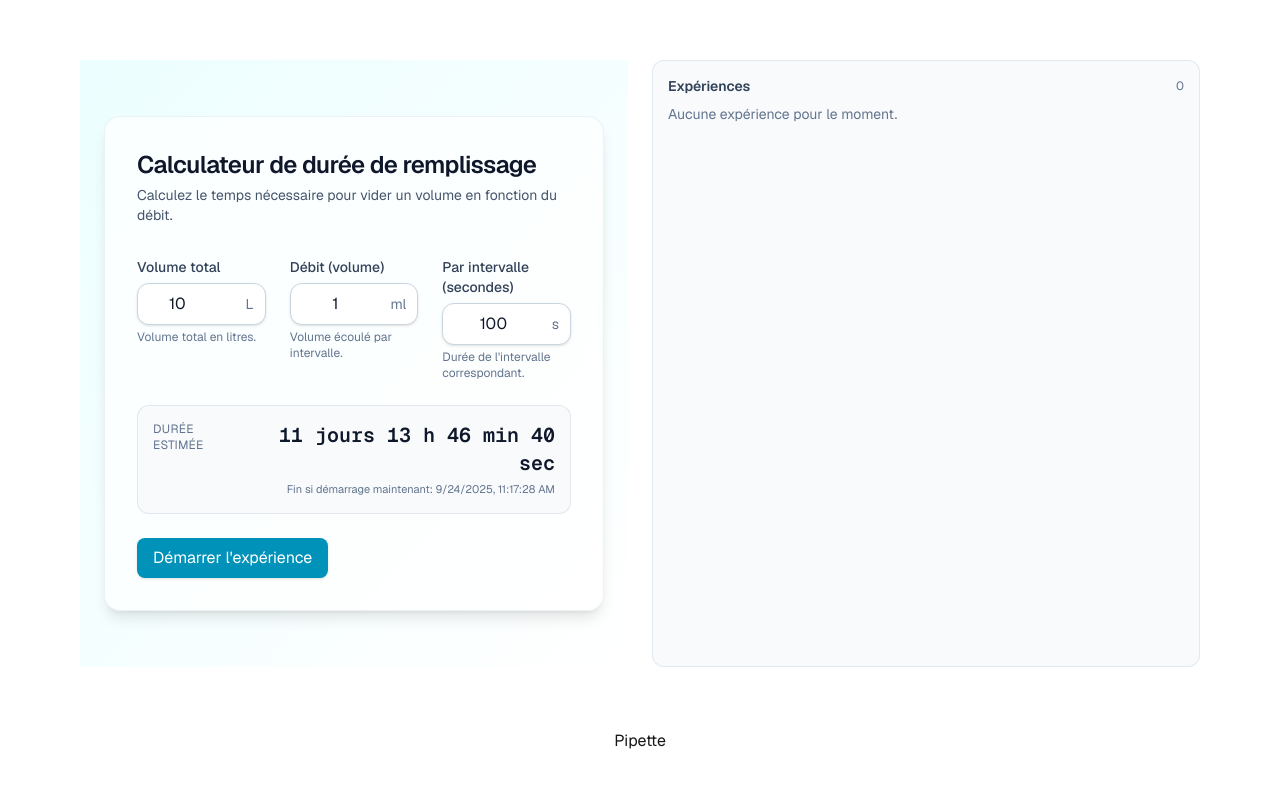
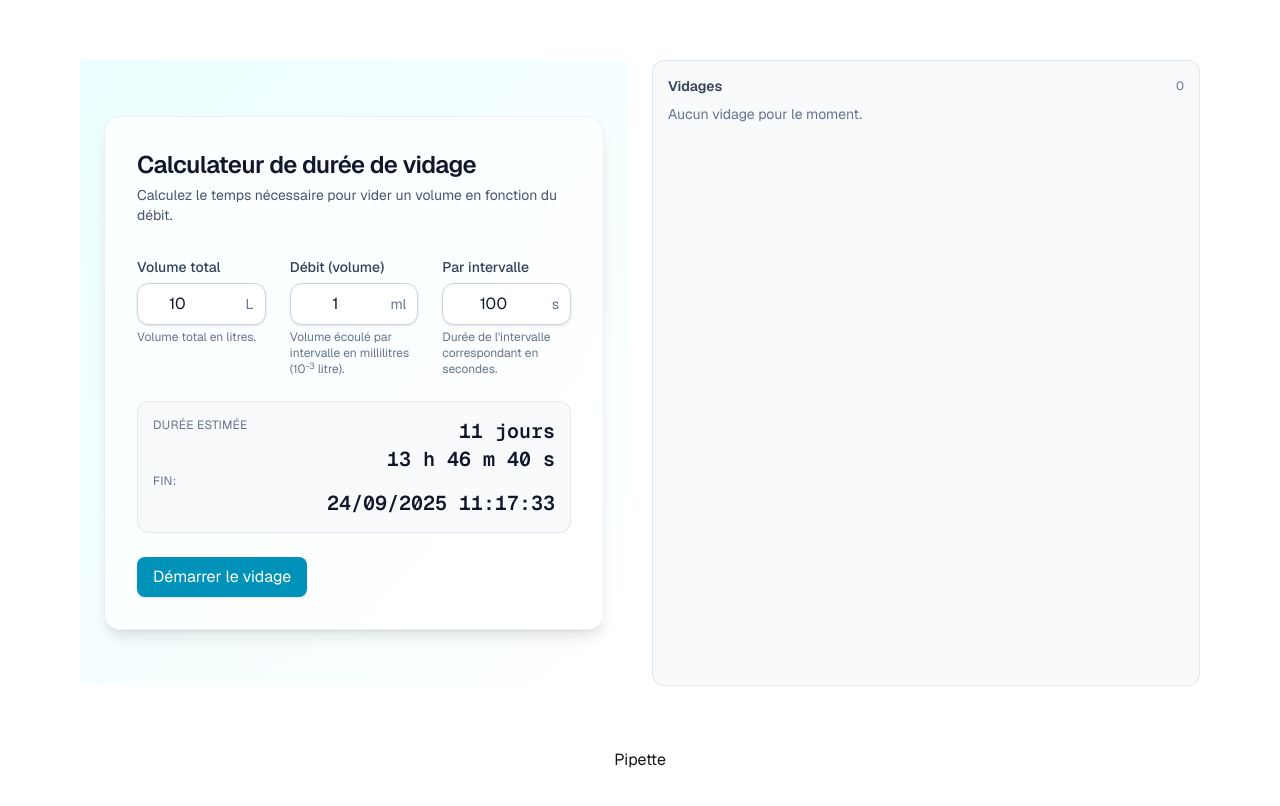
Before and after one commit to RemiGirard/pamVolum, a Next.js app in the folder next-app/: page / in a window 1280 px wide. Shown: the part 104-910 px from the top of the page. After the commit the page ends 876 px from the top, so only its background shows below. Built offline with nearby package versions, Linux system fonts and the light colour scheme.

Commit message:
feat: change timers

```diff
--- a/next-app/src/Presentation/components/Calculator.tsx
+++ b/next-app/src/Presentation/components/Calculator.tsx
@@ -2,8 +2,10 @@
 
 import { useEffect, useState } from "react";
 
-function formatDuration(totalSeconds: number): string {
-  if (!Number.isFinite(totalSeconds) || totalSeconds < 0) return "0 sec";
+function splitDurationTwoLines(totalSeconds: number): { daysLine: string; hmsLine: string } {
+  if (!Number.isFinite(totalSeconds) || totalSeconds < 0) {
+    return { daysLine: "0 jour", hmsLine: "00 h 00 m 00 s" };
+  }
   let seconds = Math.floor(totalSeconds);
   const jours = Math.floor(seconds / 86400); // 60*60*24
   seconds %= 86400;
@@ -12,16 +14,21 @@ function formatDuration(totalSeconds: number): string {
   const minutes = Math.floor(seconds / 60);
   const sec = seconds % 60;
 
-  const parts: string[] = [];
+  const daysLabel = `${jours} jour${jours > 1 ? "s" : ""}`;
+  const h = String(heures).padStart(2, "0");
+  const m = String(minutes).padStart(2, "0");
+  const s = String(sec).padStart(2, "0");
+  return { daysLine: daysLabel, hmsLine: `${h} h ${m} m ${s} s` };
+}
 
-  if (jours > 0) parts.push(`${jours} jour${jours > 1 ? "s" : ""}`);
-  if (heures > 0) parts.push(`${heures} h`);
-  if (minutes > 0)
-    parts.push(`${jours > 0 || heures > 0 ? minutes.toString().padStart(2, "0") : minutes} min`);
-  if (sec > 0 || parts.length === 0)
-    parts.push(`${jours > 0 || heures > 0 || minutes > 0 ? sec.toString().padStart(2, "0") : sec} sec`);
-
-  return parts.join(" ");
+function formatDate(date: Date): string {
+  const dd = String(date.getDate()).padStart(2, "0");
+  const mm = String(date.getMonth() + 1).padStart(2, "0");
+  const yyyy = date.getFullYear();
+  const hh = String(date.getHours()).padStart(2, "0");
+  const mi = String(date.getMinutes()).padStart(2, "0");
+  const ss = String(date.getSeconds()).padStart(2, "0");
+  return `${dd}/${mm}/${yyyy} ${hh}:${mi}:${ss}`;
 }
 
 type CalculatorProps = {
@@ -54,12 +61,14 @@ export default function Calculator({ onStartExperiment }: CalculatorProps) {
   // Avoid SSR/client hydration mismatch: compute end date only after mount
   const [now, setNow] = useState<number | null>(null);
   useEffect(() => {
-    // set once on mount; refreshed end date updates when inputs change due to rerender using this anchor
+    // set once on mount and keep updating every second to refresh the end date display without SSR mismatch
     setNow(Date.now());
+    const id = setInterval(() => setNow(Date.now()), 1000);
+    return () => clearInterval(id);
   }, []);
 
   const endDateStr = isValid && volumeValue > 0 && now !== null
-    ? new Date(now + timeInSeconds * 1000).toLocaleString()
+    ? formatDate(new Date(now + timeInSeconds * 1000))
     : null;
 
 
@@ -70,7 +79,7 @@ export default function Calculator({ onStartExperiment }: CalculatorProps) {
           <div className="px-6 py-6 sm:px-8 sm:py-8">
             <header className="mb-6 sm:mb-8">
               <h2 className="text-xl sm:text-2xl font-semibold tracking-tight text-slate-900 dark:text-slate-100">
-                Calculateur de durée de remplissage
+                Calculateur de durée de vidage
               </h2>
               <p className="mt-1 text-sm text-slate-600 dark:text-slate-400">
                 Calculez le temps nécessaire pour vider un volume en fonction du débit.
@@ -121,12 +130,12 @@ export default function Calculator({ onStartExperiment }: CalculatorProps) {
                     ml
                   </span>
                 </div>
-                <p className="mt-1 text-xs text-slate-500 dark:text-slate-400">Volume écoulé par intervalle.</p>
+                <p className="mt-1 text-xs text-slate-500 dark:text-slate-400">Volume écoulé par intervalle en millilitres (10<sup>-3</sup> litre).</p>
               </fieldset>
 
               <fieldset className="flex flex-col">
                 <label className="mb-1.5 text-sm font-medium text-slate-700 dark:text-slate-300">
-                  Par intervalle (secondes)
+                  Par intervalle
                 </label>
                 <div className="relative">
                   <input
@@ -144,12 +153,12 @@ export default function Calculator({ onStartExperiment }: CalculatorProps) {
                     s
                   </span>
                 </div>
-                <p className="mt-1 text-xs text-slate-500 dark:text-slate-400">Durée de l&apos;intervalle correspondant.</p>
+                <p className="mt-1 text-xs text-slate-500 dark:text-slate-400">Durée de l&apos;intervalle correspondant en secondes.</p>
               </fieldset>
             </div>
 
-            <div className="mt-6 rounded-xl bg-slate-50 px-4 py-4 ring-1 ring-inset ring-slate-200 dark:bg-slate-800/60 dark:ring-slate-700">
-              <div className="flex items-start justify-between gap-4">
+            <div className="mt-6 rounded-xl bg-slate-50 px-4 py-4 ring-1 ring-inset ring-slate-200 dark:bg-slate-800/60 dark:ring-slate-700 flex-col">
+              <div className="flex items-start justify-between gap-4 flex-row">
                 <div>
                   <p className="text-xs uppercase tracking-wide text-slate-500 dark:text-slate-400">Durée estimée</p>
                   {!isValid && (
@@ -159,14 +168,22 @@ export default function Calculator({ onStartExperiment }: CalculatorProps) {
                   )}
                 </div>
                 <div className="text-right">
+                  <p className="font-mono text-lg sm:text-xl font-semibold text-slate-900 dark:text-slate-100 text-right">
+                    {(() => { const d = splitDurationTwoLines(timeInSeconds); return (<>
+                      <span className="block">{d.daysLine}</span>
+                      <span className="block">{d.hmsLine}</span>
+                    </>); })()}
+                  </p>
+                </div>
+              </div>
+              <div className={"flew-row"}>
+                <div className={"text-xs uppercase tracking-wide text-slate-500 dark:text-slate-400"}>
+                  Fin:
+                </div>
+                <div className="text-right">
                   <p className="font-mono text-lg sm:text-xl font-semibold text-slate-900 dark:text-slate-100">
-                    {formatDuration(timeInSeconds)}
+                    {endDateStr}
                   </p>
-                  {endDateStr && (
-                    <p className="mt-1 text-[11px] text-slate-500 dark:text-slate-400">
-                      Fin si démarrage maintenant: {endDateStr}
-                    </p>
-                  )}
                 </div>
               </div>
             </div>
@@ -183,7 +200,7 @@ export default function Calculator({ onStartExperiment }: CalculatorProps) {
                 }}
                 disabled={!isValid || volumeValue <= 0}
               >
-                Démarrer l&apos;expérience
+                Démarrer le vidage
               </button>
             </div>
           </div>
--- a/next-app/src/Presentation/components/ExperimentList.tsx
+++ b/next-app/src/Presentation/components/ExperimentList.tsx
@@ -2,8 +2,10 @@
 
 import React from "react";
 
-function formatDuration(totalSeconds: number): string {
-  if (!Number.isFinite(totalSeconds) || totalSeconds < 0) return "0 sec";
+function splitDurationTwoLines(totalSeconds: number): { daysLine: string; hmsLine: string } {
+  if (!Number.isFinite(totalSeconds) || totalSeconds < 0) {
+    return { daysLine: "0 jour", hmsLine: "00 h 00 m 00 s" };
+  }
   let seconds = Math.floor(totalSeconds);
   const jours = Math.floor(seconds / 86400);
   seconds %= 86400;
@@ -12,15 +14,21 @@ function formatDuration(totalSeconds: number): string {
   const minutes = Math.floor(seconds / 60);
   const sec = seconds % 60;
 
-  const parts: string[] = [];
-  if (jours > 0) parts.push(`${jours} jour${jours > 1 ? "s" : ""}`);
-  if (heures > 0) parts.push(`${heures} h`);
-  if (minutes > 0)
-    parts.push(`${jours > 0 || heures > 0 ? minutes.toString().padStart(2, "0") : minutes} min`);
-  if (sec > 0 || parts.length === 0)
-    parts.push(`${jours > 0 || heures > 0 || minutes > 0 ? sec.toString().padStart(2, "0") : sec} sec`);
+  const daysLabel = `${jours} jour${jours > 1 ? "s" : ""}`;
+  const h = String(heures).padStart(2, "0");
+  const m = String(minutes).padStart(2, "0");
+  const s = String(sec).padStart(2, "0");
+  return { daysLine: daysLabel, hmsLine: `${h} h ${m} m ${s} s` };
+}
 
-  return parts.join(" ");
+function formatDate(date: Date): string {
+  const dd = String(date.getDate()).padStart(2, "0");
+  const mm = String(date.getMonth() + 1).padStart(2, "0");
+  const yyyy = date.getFullYear();
+  const hh = String(date.getHours()).padStart(2, "0");
+  const mi = String(date.getMinutes()).padStart(2, "0");
+  const ss = String(date.getSeconds()).padStart(2, "0");
+  return `${dd}/${mm}/${yyyy} ${hh}:${mi}:${ss}`;
 }
 
 export type Experiment = {
@@ -28,9 +36,9 @@ export type Experiment = {
   startLiters: number;
   mlPerSec: number;
   remainingMl: number;
-  elapsedMs: number;
   isRunning: boolean;
-  lastTick: number | null;
+  startedAt: number | null;
+  endsAt: number | null;
 };
 
 type Props = {
@@ -42,15 +50,15 @@ type Props = {
 
 export default function ExperimentList({ experiments, onTogglePause, onReset, onRemove }: Props) {
   return (
-    <div className="rounded-xl bg-slate-50 px-4 py-4 ring-1 ring-inset ring-slate-200 dark:bg-slate-800/60 dark:ring-slate-700 w-full">
+    <div className="rounded-xl bg-slate-50 px-4 py-4 ring-1 ring-inset ring-slate-200 dark:bg-slate-800/60 dark:ring-slate-700 w-full h-full overflow-auto">
       <div className="mb-2 flex items-center justify-between">
-        <h3 className="text-sm font-semibold text-slate-700 dark:text-slate-200">Expériences</h3>
+        <h3 className="text-sm font-semibold text-slate-700 dark:text-slate-200">Vidages</h3>
         <span className="text-xs text-slate-500 dark:text-slate-400">{experiments.length}</span>
       </div>
       {experiments.length === 0 ? (
-        <p className="text-sm text-slate-500 dark:text-slate-400">Aucune expérience pour le moment.</p>
+        <p className="text-sm text-slate-500 dark:text-slate-400">Aucun vidage pour le moment.</p>
       ) : (
-        <ul className="space-y-3 max-h-80 overflow-auto pr-1">
+        <ul className="space-y-3 overflow-auto pr-1">
           {experiments.map((exp) => {
             const remainingL = (exp.remainingMl / 1000).toFixed(2);
             return (
@@ -84,13 +92,22 @@ export default function ExperimentList({ experiments, onTogglePause, onReset, on
                 <div className="mt-2 grid grid-cols-2 gap-2 text-sm">
                   <div className="flex items-center justify-between">
                     <span className="text-slate-600 dark:text-slate-300">Temps restant</span>
-                    <span className="font-mono text-slate-900 dark:text-slate-100">
-                      {formatDuration(exp.remainingMl / exp.mlPerSec)}
+                    <span className="font-mono text-slate-900 dark:text-slate-100 text-right">
+                      {(() => { const d = splitDurationTwoLines(exp.remainingMl / exp.mlPerSec); return (<>
+                        <span className="block">{d.daysLine}</span>
+                        <span className="block">{d.hmsLine}</span>
+                      </>); })()}
                     </span>
                   </div>
                   <div className="flex items-center justify-between">
                     <span className="text-slate-600 dark:text-slate-300">Restant</span>
                     <span className="font-mono text-slate-900 dark:text-slate-100">{remainingL} L</span>
+                  </div>
+                  <div className="flex items-center justify-between col-span-2 w-1/2">
+                    <span className="text-slate-600 dark:text-slate-300">Fin</span>
+                    <span className="font-mono text-slate-900 dark:text-slate-100">
+                      {exp.endsAt ? formatDate(new Date(exp.endsAt)) : "-"}
+                    </span>
                   </div>
                 </div>
               </li>
--- a/next-app/src/Presentation/components/ExperimentPage.tsx
+++ b/next-app/src/Presentation/components/ExperimentPage.tsx
@@ -133,8 +133,8 @@ export default function ExperimentPage() {
   }
 
   return (
-    <div className="w-full">
-      <div className="grid grid-cols-1 gap-6 sm:grid-cols-2 w-full">
+    <div className="w-full h-full">
+      <div className="grid grid-cols-1 gap-6 sm:grid-cols-2 w-full h-full">
         <Calculator onStartExperiment={addExperiment} />
         <ExperimentList
           experiments={experiments}
--- a/next-app/src/app/page.tsx
+++ b/next-app/src/app/page.tsx
@@ -8,8 +8,8 @@ export const metadata: Metadata = {
 };
 export default function Home() {
   return (
-    <div className="font-sans grid grid-rows-[20px_1fr_20px] items-center justify-items-center min-h-screen p-8 pb-20 gap-16 sm:p-20">
-      <main className="flex flex-col gap-[32px] row-start-2 items-center sm:items-start">
+    <div className="font-sans grid grid-rows-[20px_1fr_20px] items-center justify-items-center h-screen p-8 pb-20 gap-16 sm:p-20">
+      <main className="flex flex-col gap-[32px] row-start-2 items-center sm:items-start h-full">
         <ExperimentPage />
       </main>
       <footer className="row-start-3 flex gap-[24px] flex-wrap items-center justify-center">
```
